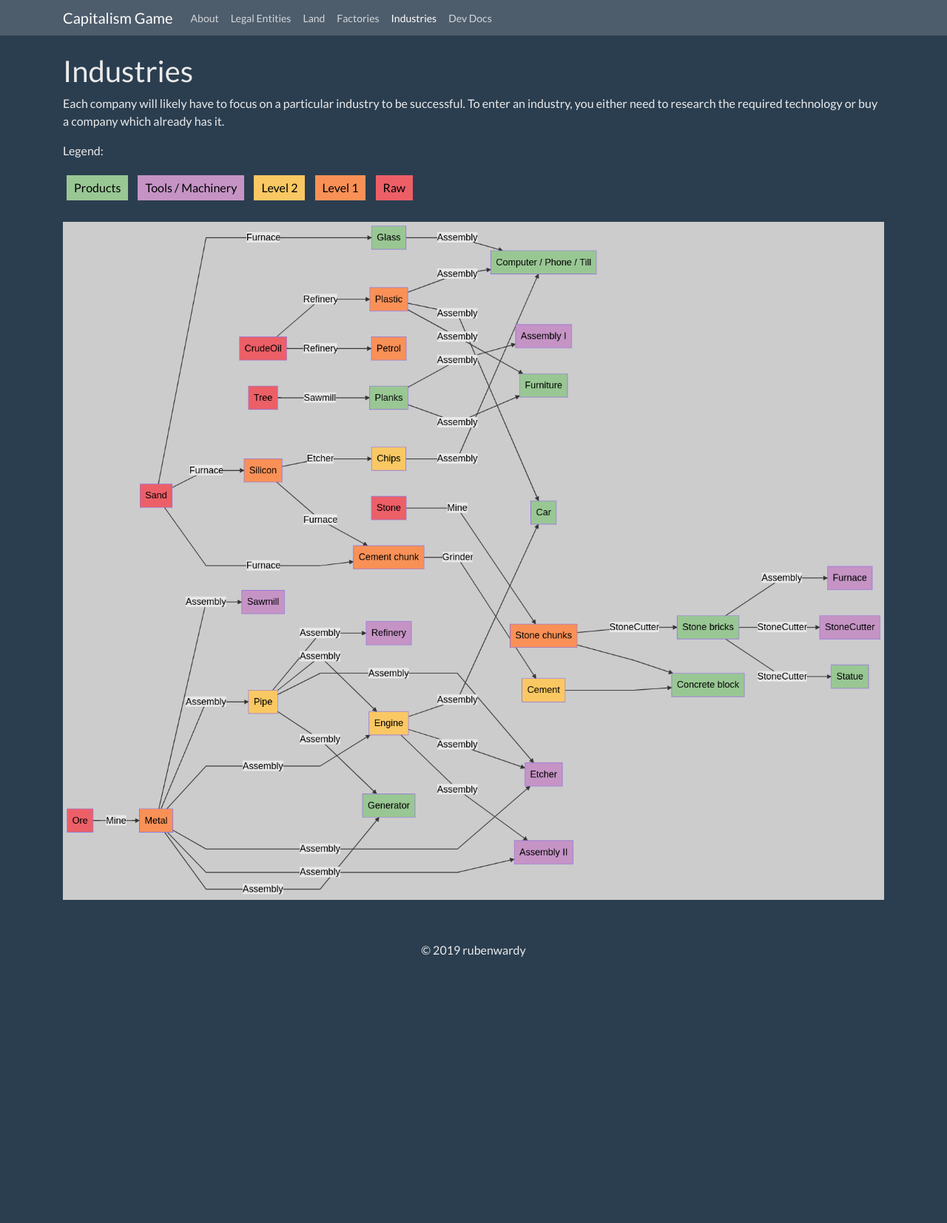
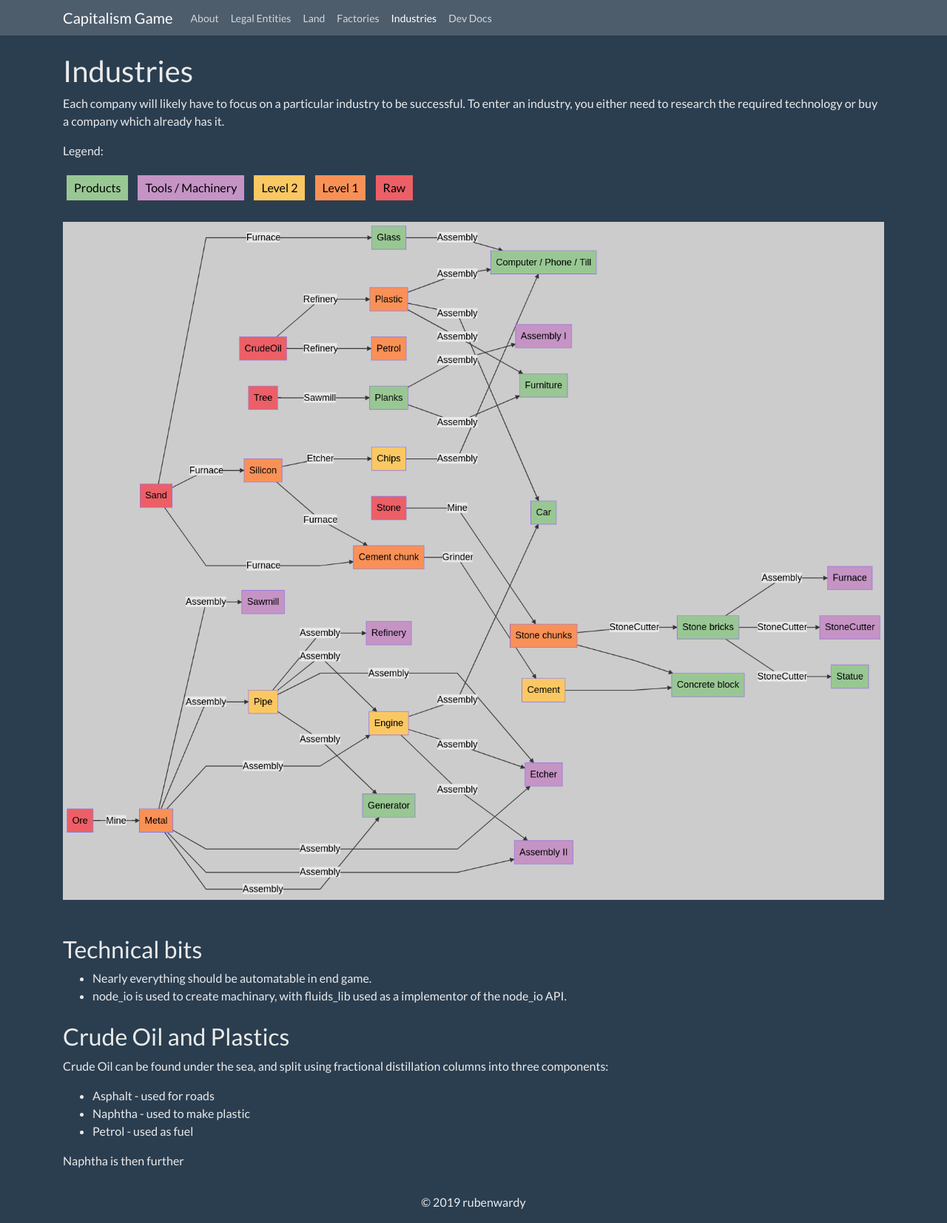
Before and after one commit to CapitalismGame/capitalismgame.github.io, a Jekyll site: the page built from design/industries.md, in a window 1280 px wide. Shown: the whole page at 74% size. Built offline with Jekyll 4.4.1, drawn with Linux system fonts in a browser that asks for light colours; before the commit the page ends 1313 px from its top, so only the background shows below that.

Commit message:
Update design docs

```diff
--- a/design/industries.md
+++ b/design/industries.md
@@ -22,3 +22,18 @@ Legend:
 </ul>
 
 <img id="img" class="img-fluid my-4" style="background: #ccc;" src="{{ page.root }}static/crafting.png" alt="Craft diagram">
+
+## Technical bits
+
+* Nearly everything should be automatable in end game.
+* node_io is used to create machinary, with fluids_lib used as a implementor of the node_io API.
+
+## Crude Oil and Plastics
+
+Crude Oil can be found under the sea, and split using fractional distillation columns into three components:
+
+* Asphalt - used for roads
+* Naphtha - used to make plastic
+* Petrol - used as fuel
+
+Naphtha is then further
--- a/static/style.css
+++ b/static/style.css
@@ -47,3 +47,7 @@
 	margin: 5px;
 	color: black;
 }
+
+h2 {
+	margin-top: 1.5rem !important;
+}
```
Also changed, not shown: design/land.md (+9 -2 lines).
